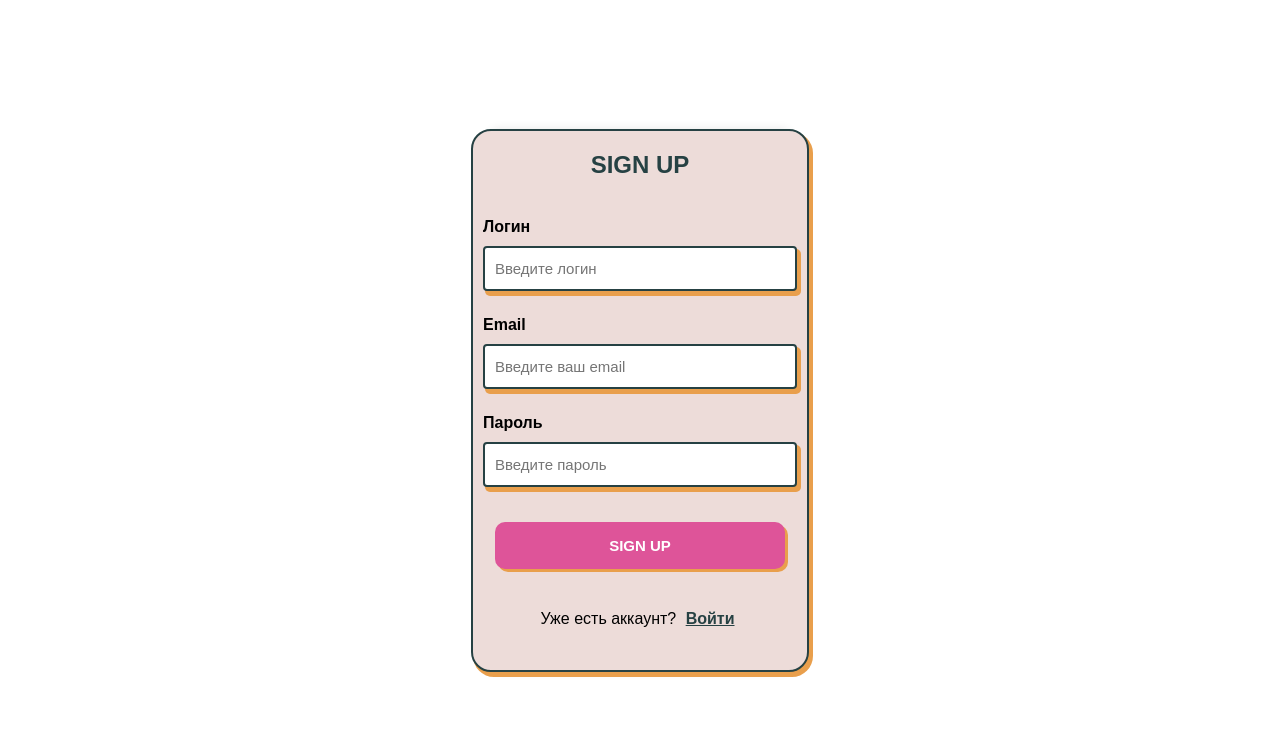
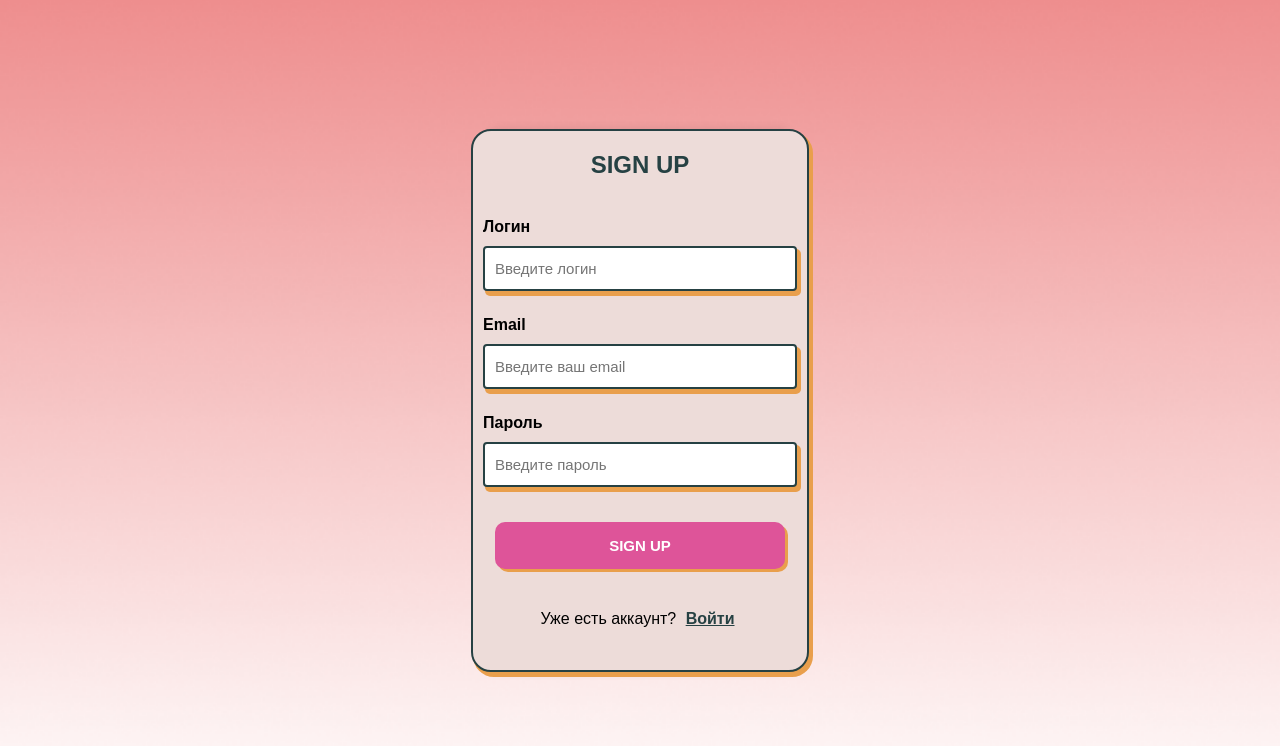
Before and after one commit to zhek23/regist, a website: page index.html in a window 1280 px wide. Drawn offline with Linux system fonts and the light colour scheme.

```diff
--- a/styles.css
+++ b/styles.css
@@ -6,7 +6,7 @@
     min-height: 100vh;
     margin: 0;
     padding: 0;
-    background-image: url('../images/back.png');
+    background-image: url('back.png');
     background-size: cover;
     background-position: center;
     background-repeat: no-repeat;
```
